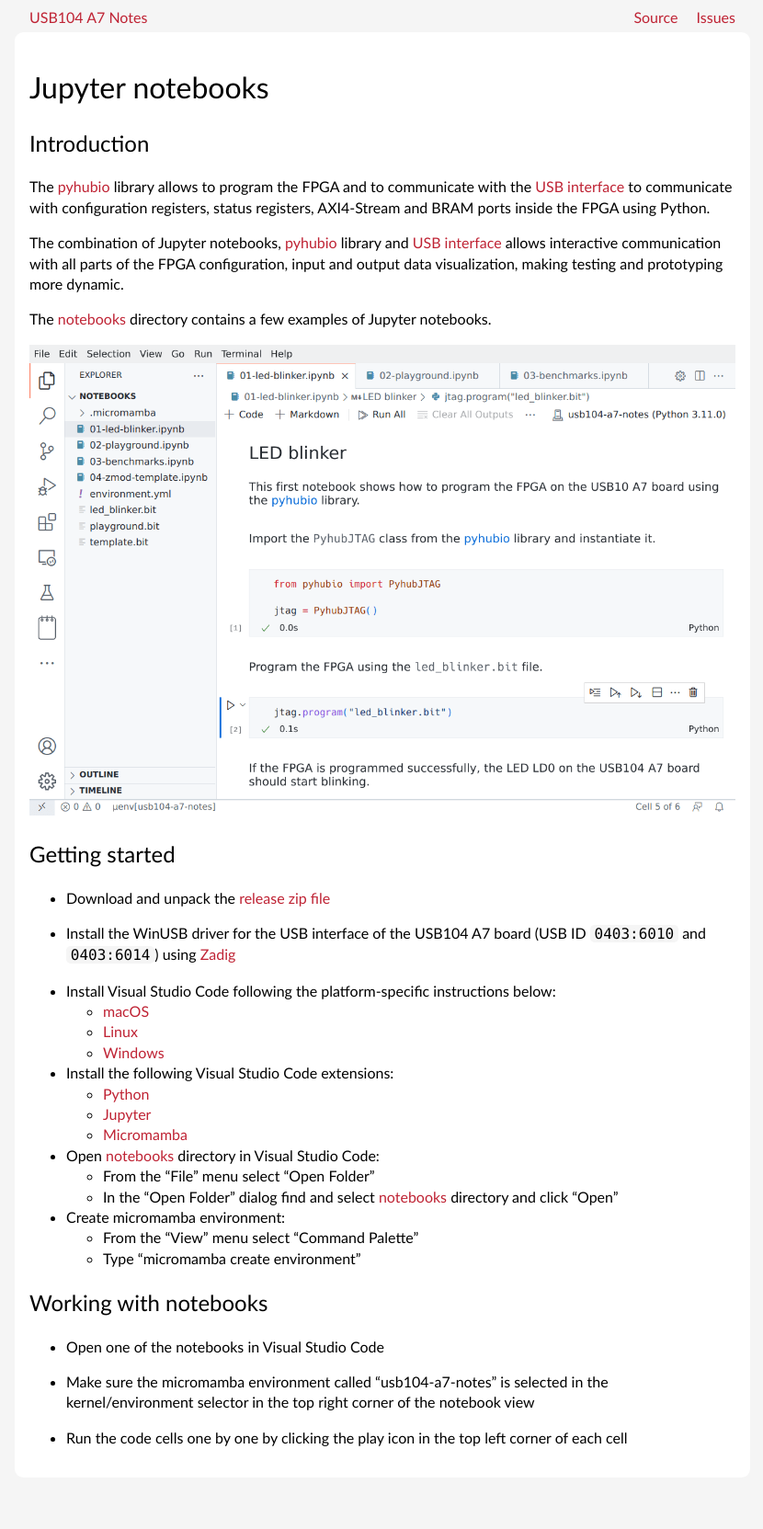
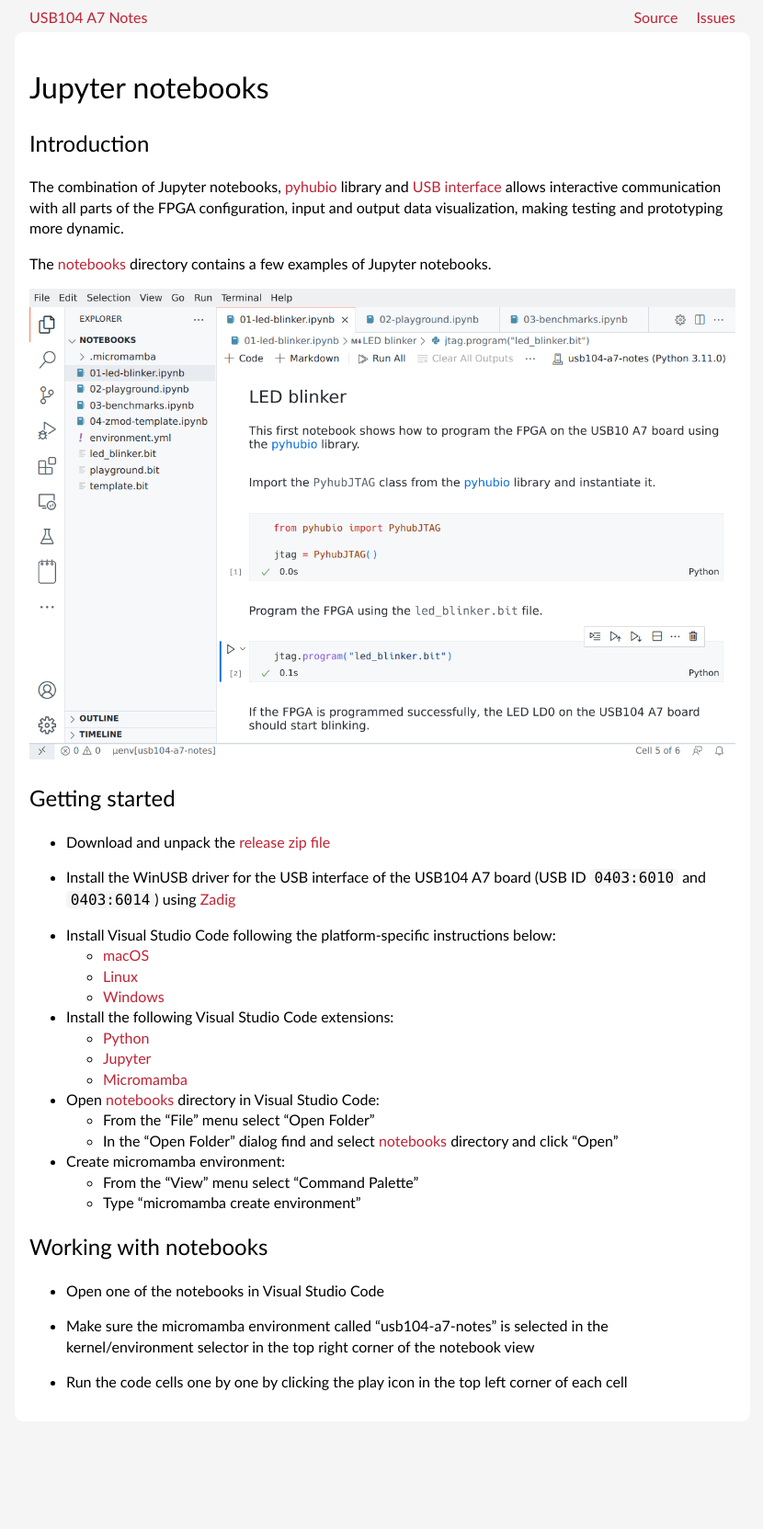
Before and after one commit to pavel-demin/usb104-a7-notes, a Jekyll site: the page built from jupyter-notebooks.md, in a window 1280 px wide. Shown: the whole page at 92% size, without its empty margins (224-1054 px from the left). Built offline with Jekyll 4.4.1, drawn with Linux system fonts in a browser that asks for light colours; after the commit the page ends 1602 px from its top, so only the background shows below that.

Commit message:
remove redundant phrase from jupyter-notebooks

```diff
--- a/jupyter-notebooks.md
+++ b/jupyter-notebooks.md
@@ -6,8 +6,6 @@
 
 Introduction
 -----
-
-The [pyhubio](https://github.com/pavel-demin/pyhubio) library allows to program the FPGA and to communicate with the [USB interface]({{ "/usb-interface/" | prepend: site.baseurl }}) to communicate with configuration registers, status registers, AXI4-Stream and BRAM ports inside the FPGA using Python.
 
 The combination of Jupyter notebooks, [pyhubio](https://github.com/pavel-demin/pyhubio) library and [USB interface]({{ "/usb-interface/" | prepend: site.baseurl }}) allows interactive communication with all parts of the FPGA configuration, input and output data visualization, making testing and prototyping more dynamic.
 
```
